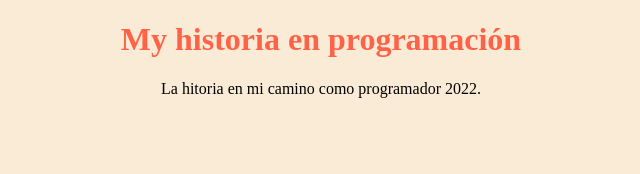
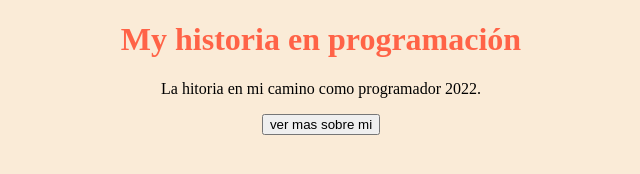
Before and after one commit to RaulRondag/Blog-Post, a plain HTML site: page index.html in a window 1280 px wide. Shown: the whole page, without its empty margins (319-959 px from the left). Drawn offline with Linux system fonts and the light colour scheme; files whose address does not match are found by name.

Commit message:
[add] button

```diff
--- a/index.html
+++ b/index.html
@@ -9,5 +9,6 @@
 <body>
     <h1>My historia en programación</h1>
     <p>La hitoria en mi camino como programador 2022.</p>
+    <button >ver mas sobre mi</button>
 </body>
 </html>
```
